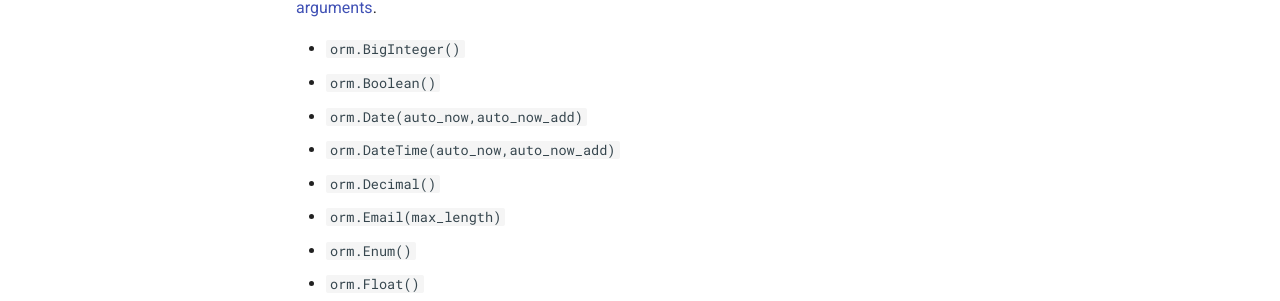
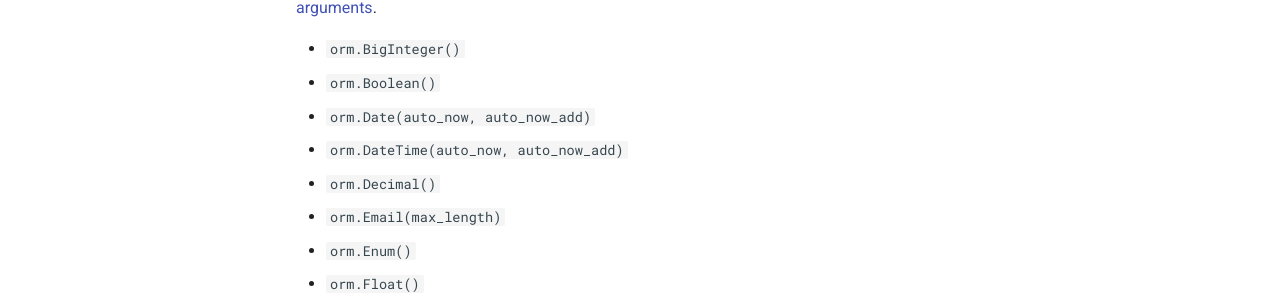
Before and after one commit to encode/orm, an MkDocs documentation site: the page built from docs/declaring_models.md, in a window 1280 px wide and 900 px high, scrolled down 1449 px. Shown: the part 266-567 px from the top of the window. Built offline with MkDocs 1.6.1 and Material for MkDocs 9.7.7, drawn with Linux system fonts in a browser that asks for light colours; comment, search, counter and statistics services are not loaded.

```diff
--- a/docs/declaring_models.md
+++ b/docs/declaring_models.md
@@ -40,22 +40,22 @@ await models.drop_all()
 
 The following keyword arguments are supported on all field types.
 
-- `primary_key` - A boolean. Determine if column is primary key.
-- `allow_null` - A boolean. Determine if column is nullable.
-- `default` - A value or a callable (function).
-- `index` - A boolean. Determine if database indexes should be created.
-- `unique` - A boolean. Determine if unique constraint should be created.
+* `primary_key` - A boolean. Determine if column is primary key.
+* `allow_null` - A boolean. Determine if column is nullable.
+* `default` - A value or a callable (function).
+* `index` - A boolean. Determine if database indexes should be created.
+* `unique` - A boolean. Determine if unique constraint should be created.
 
 All fields are required unless one of the following is set:
 
-- `allow_null` - A boolean. Determine if column is nullable. Sets the default to `None`.
-- `allow_blank` - A boolean. Determine if empty strings are allowed. Sets the default to `""`.
-- `default` - A value or a callable (function).
+* `allow_null` - A boolean. Determine if column is nullable. Sets the default to `None`.
+* `allow_blank` - A boolean. Determine if empty strings are allowed. Sets the default to `""`.
+* `default` - A value or a callable (function).
 
 Special keyword arguments for `DateTime` and `Date` fields:
 
-- `auto_now` - Automatically set the field to now every time the object is saved. Useful for “last-modified” timestamps.
-- `auto_now_add` - Automatically set the field to now when the object is first created. Useful for creation of timestamps.
+* `auto_now` - Automatically set the field to now every time the object is saved. Useful for “last-modified” timestamps.
+* `auto_now_add` - Automatically set the field to now when the object is first created. Useful for creation of timestamps.
 
 Default=`datetime.date.today()` for `DateField` and `datetime.datetime.now()` for `DateTimeField`.
 
@@ -65,21 +65,21 @@ Default=`datetime.date.today()` for `DateField` and `datetime.datetime.now()` fo
 The following column types are supported.
 See `TypeSystem` for [type-specific validation keyword arguments][typesystem-fields].
 
-- `orm.BigInteger()`
-- `orm.Boolean()`
-- `orm.Date(auto_now,auto_now_add)`
-- `orm.DateTime(auto_now,auto_now_add)`
-- `orm.Decimal()`
-- `orm.Email(max_length)`
-- `orm.Enum()`
-- `orm.Float()`
-- `orm.Integer()`
-- `orm.IPAddress()`
-- `orm.String(max_length)`
-- `orm.Text()`
-- `orm.Time()`
-- `orm.URL(max_length)`
-- `orm.UUID()`
-- `orm.JSON()`
+* `orm.BigInteger()`
+* `orm.Boolean()`
+* `orm.Date(auto_now, auto_now_add)`
+* `orm.DateTime(auto_now, auto_now_add)`
+* `orm.Decimal()`
+* `orm.Email(max_length)`
+* `orm.Enum()`
+* `orm.Float()`
+* `orm.Integer()`
+* `orm.IPAddress()`
+* `orm.String(max_length)`
+* `orm.Text()`
+* `orm.Time()`
+* `orm.URL(max_length)`
+* `orm.UUID()`
+* `orm.JSON()`
 
 [typesystem-fields]: https://www.encode.io/typesystem/fields/
```
